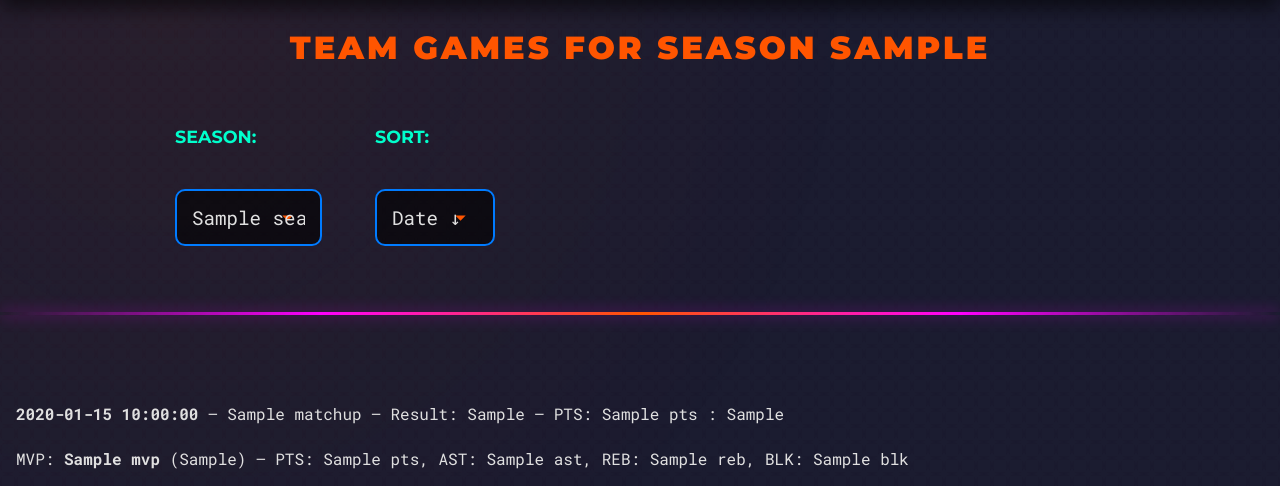
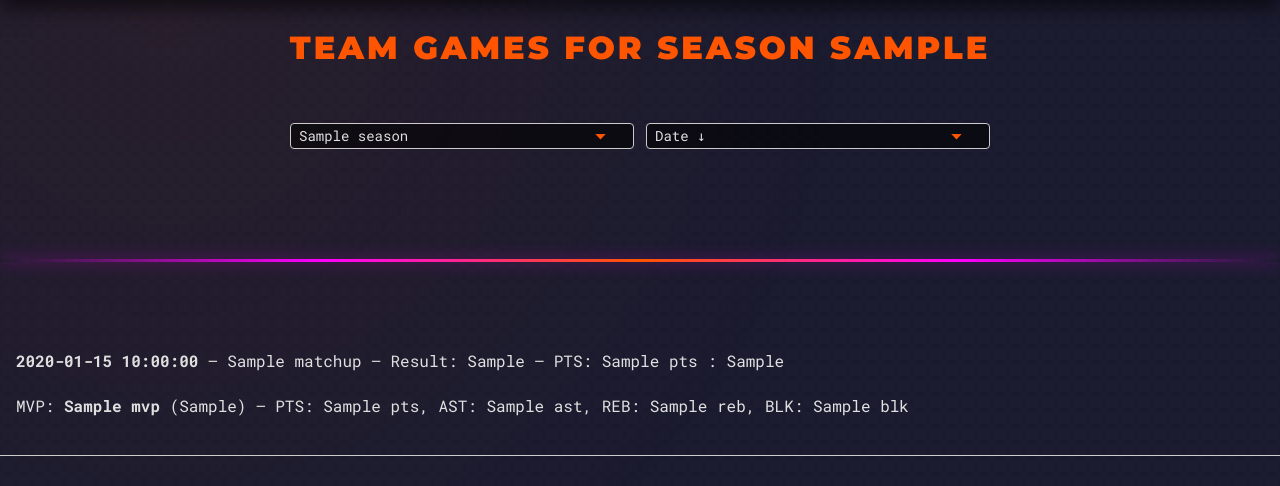
Before and after one commit to oswitek/Flask-NBA-project, a Flask app: template FlaskProject/templates/team_latest_games.html in a window 1280 px wide. Shown: the part 86-572 px from the top of the page. Run offline with Flask 3, Linux system fonts and the light colour scheme; the template is opened without the code that fills it: most values are stand-ins (such as "Sample title", 1, 10 or a date in 2020).

Commit message:
fixed filter bar

```diff
--- a/FlaskProject/static/styles.css
+++ b/FlaskProject/static/styles.css
@@ -738,6 +738,11 @@ input[type="text"]:focus {
     user-select: none;
     font-family: Arial, sans-serif;
 }
+.filters{ display:flex; justify-content:center; margin-bottom:10px; }
+.filters__form{ display:flex; gap:12px; font-family:Arial,sans-serif; }
+.filters__form select{
+    padding:4px 8px; border-radius:4px; border:1px solid #ccc; font-size:14px;
+}
 
 .page-btn {
     display: inline-block;
--- a/FlaskProject/templates/team_latest_games.html
+++ b/FlaskProject/templates/team_latest_games.html
@@ -15,20 +15,15 @@
 
 
     <h1>Team Games for Season {{ selected_season }}</h1>
-
-    <form method="get" style="display: flex; gap: 1rem; align-items: flex-end; margin-bottom: 1rem;">
-        <div>
-            <label for="season">Season:</label><br>
-            <select name="season" id="season" onchange="this.form.submit()">
+<div class="filters">
+  <form method="get" class="filters__form">
+    <select name="season" onchange="this.form.submit()">
       {% for s in seasons %}
         <option value="{{ s }}" {% if s == selected_season %}selected{% endif %}>{{ s }}</option>
       {% endfor %}
     </select>
-        </div>
 
-        <div>
-            <label for="sort">Sort:</label><br>
-            <select name="sort" id="sort" onchange="this.form.submit()">
+    <select name="sort" onchange="this.form.submit()">
       <option value="date_desc" {% if request.args.get('sort') == 'date_desc' %}selected{% endif %}>Date ↓</option>
       <option value="date_asc" {% if request.args.get('sort') == 'date_asc' %}selected{% endif %}>Date ↑</option>
       <option value="pts_desc" {% if request.args.get('sort') == 'pts_desc' %}selected{% endif %}>Points ↓</option>
@@ -36,8 +31,8 @@
       <option value="opp_desc" {% if request.args.get('sort') == 'opp_desc' %}selected{% endif %}>Opponent ↓</option>
       <option value="opp_asc" {% if request.args.get('sort') == 'opp_asc' %}selected{% endif %}>Opponent ↑</option>
     </select>
+  </form>
 </div>
-    </form>
 
     <hr>
 
```
Lines whose indentation alone changed are shown as unchanged.
